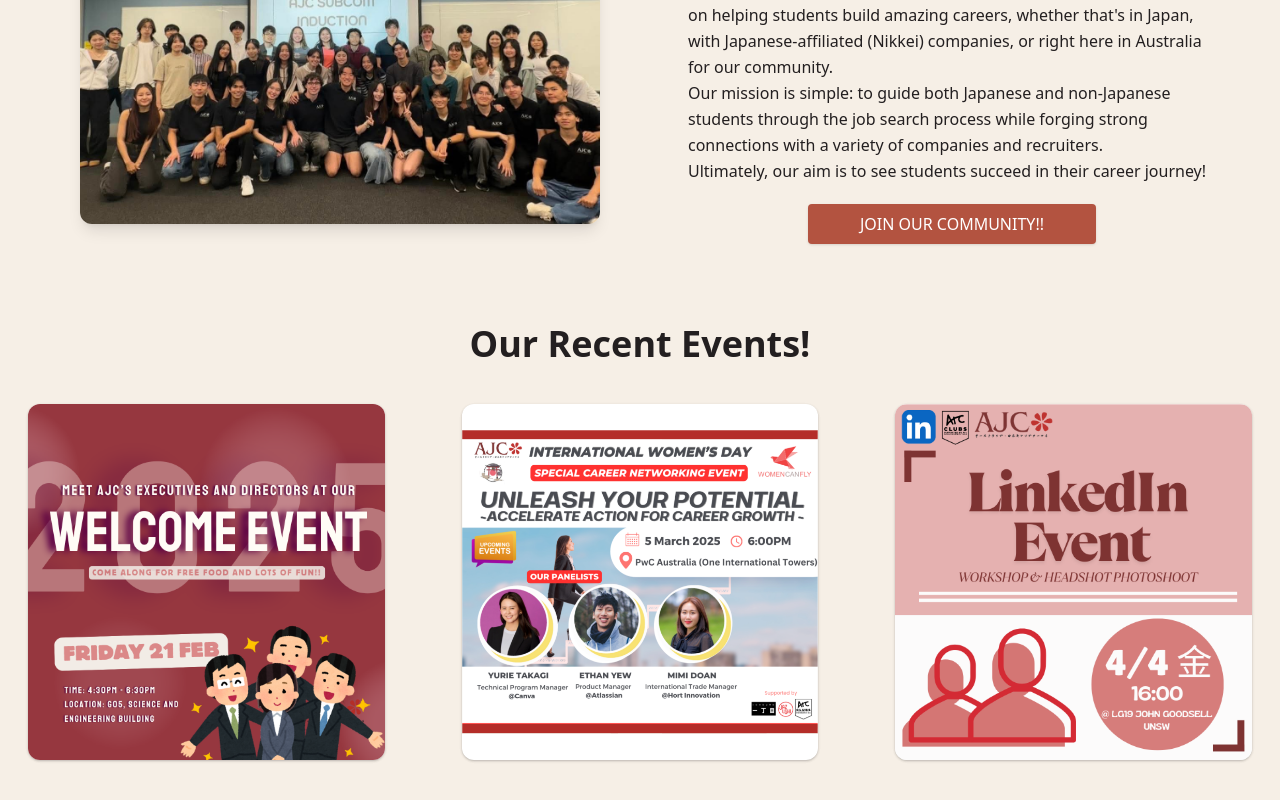
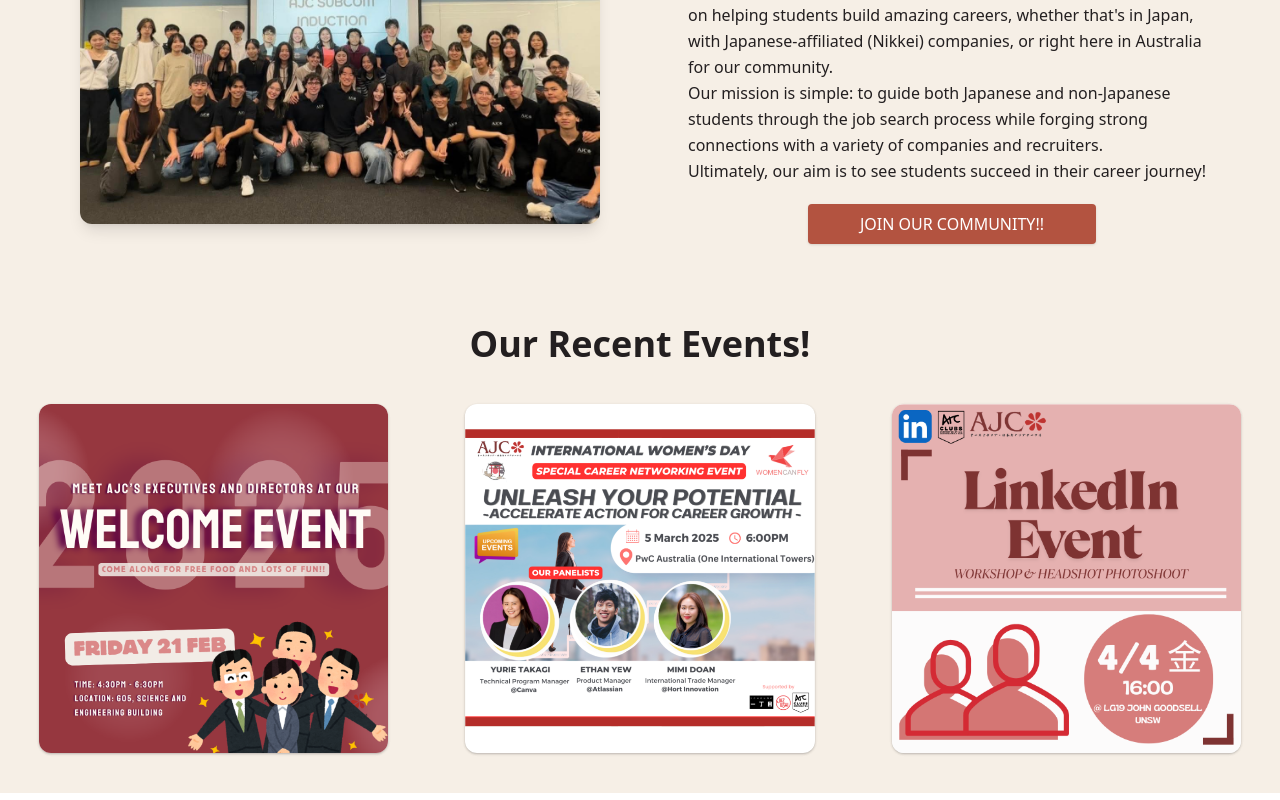
Before and after one commit to unsw-ajc-society/ajcsoc-website, a React (Vite) app: page / in a window 1280 px wide. Shown: the part 504-1304 px from the top of the page. Built offline with nearby package versions, Linux system fonts and the light colour scheme.

Commit message:
adjusting sizes and display

```diff
--- a/src/App.tsx
+++ b/src/App.tsx
@@ -9,7 +9,6 @@
             <div className="flex flex-col items-center h-full">
                 <img src="/assets/ajclogo.png" alt="logo" style={{ width: '62vw', height: 'auto' }} />
                 <Icons/>
-                {/* About Us */}
                 <AboutUs/>
                 <Events/>
             </div>
--- a/src/Events.tsx
+++ b/src/Events.tsx
@@ -20,20 +20,22 @@
     return (
         <section className="bg-ajc-beige-500 w-full py-10 px-4">
             <div className=" mx-auto flex flex-col items-center max-w-screen-xl">
-                <h2 className= "text-4xl font-bold text-ajc-text mb-10 text-center"> Our Recent Events! </h2>
-                <div className="flex flex-wrap justify-center gap-[6vw] w-full">
+                <h2 className= "text-4xl font-bold text-ajc-text mb-10 text-center">
+                    Our Recent Events!
+                </h2>
+                <div className="flex flex-wrap justify-center gap-[6vw] w-full px-4 sm:px-0">
                     {events.map((event, index) =>(
                         <a
                             key={index}
                             href={event.href}
                             target="_blank"
                             rel="noopener noreferrer"
-                            className="w-2/7 h-auto group bg-white rounded-xl shadow hover:shadow-lg transition duration-300"
+                            className="flex-shrink-0 w-[28%]  group bg-white rounded-xl shadow hover:shadow-lg transition duration-300"
                         >
                         <img
                             src={event.image}
                             alt={event.description}
-                            className=" rounded-xl h-full object-contain shadow hover:shadow-lg transition-transform duration-300 group-hover:scale-110"
+                            className="w-full h-full rounded-xl object-contain shadow hover:shadow-lg transition-transform duration-300 group-hover:scale-110"
                         />
                     </a>
                 ))}
```
